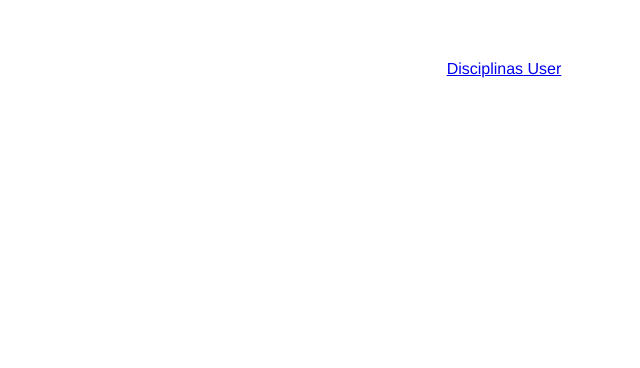
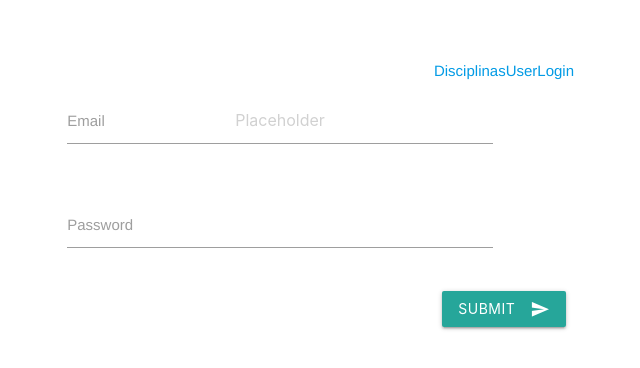
Before and after one commit to alanberns/CDVE, a Vue app in the folder portal/: page /login in a window 1280 px wide. Before the commit this address had no page. Shown: the top 368 px of the page, without its empty margins (136-776 px from the left). Built offline with nearby package versions, Linux system fonts and the light colour scheme.

Commit message:
feat: portal login obtiene token

```diff
--- a/portal/package.json
+++ b/portal/package.json
@@ -10,6 +10,8 @@
   "dependencies": {
     "axios": "^1.1.3",
     "core-js": "^3.8.3",
+    "material-design-icons-iconfont": "^6.7.0",
+    "materialize-css": "^1.0.0-rc.2",
     "vue": "^3.2.13",
     "vue-router": "^4.1.6"
   },
--- a/portal/src/App.vue
+++ b/portal/src/App.vue
@@ -1,16 +1,16 @@
 <template>
-<div id="app">
-  <router-link to="/disciplinas">Disciplinas</router-link>
-  <router-link to="/user"> User</router-link>
-  <router-view></router-view>
-</div>
+  <div id="app">
+    <router-link to="/disciplinas">Disciplinas</router-link>
+    <router-link to="/user">User</router-link>
+    <router-link to="/Login">Login</router-link>
+    <router-view></router-view>
+  </div>
 </template>
 
 <script>
-
 export default {
-  name: 'App',
-}
+  name: "App",
+};
 </script>
 
 <style>
--- a/portal/src/components/Disciplinas.vue
+++ b/portal/src/components/Disciplinas.vue
@@ -31,7 +31,7 @@
 
     axios
       .get(url)
-        .then((response => (this.disciplinas = response.data)))
+      .then((response) => (this.disciplinas = response.data))
       .catch((error) => console.log(error));
   },
 };
--- /dev/null
+++ b/portal/src/components/Login.vue
@@ -0,0 +1,73 @@
+<template>
+  <div class="container center-align">
+    <div class="row">
+      <form @submit.prevent="login" class="col s12 center-align">
+        <div class="row center-align">
+          <div class="input-field col s6 center-align">
+            <input
+              placeholder="Placeholder"
+              id="first_name"
+              type="text"
+              class="validate center-align"
+              v-model="user"
+            />
+            <label for="first_name">Email</label>
+          </div>
+        </div>
+        <div class="row center-align">
+          <div class="input-field col s6 center-align">
+            <input
+              id="password"
+              type="password"
+              class="validate center-align"
+              v-model="password"
+            />
+            <label for="password">Password</label>
+          </div>
+        </div>
+        <button
+          class="btn waves-effect waves-light"
+          type="submit"
+          name="action"
+        >
+          Submit
+          <i class="material-icons right">send</i>
+        </button>
+      </form>
+    </div>
+  </div>
+  <p class="flow-text">{{ info }}</p>
+</template>
+
+<script>
+import axios from "axios";
+export default {
+  name: "Login",
+  data() {
+    return {
+      info: null,
+      user: "",
+      password: "",
+    };
+  },
+  methods: {
+    async login() {
+      await axios
+        .post(
+          "http://127.0.0.1:5000/api/login",
+          {},
+          {
+            auth: {
+              username: this.user,
+              password: this.password,
+            },
+          }
+        )
+        .then((response) => (this.info = response.data))
+        .catch((error) => console.log(error));
+    },
+  },
+};
+</script>
+
+<style></style>
--- a/portal/src/router.js
+++ b/portal/src/router.js
@@ -1,31 +1,35 @@
-import { createRouter, createWebHistory } from 'vue-router'
+import { createRouter, createWebHistory } from "vue-router";
 
 // Componentes
-import HelloWorld from './components/HelloWorld.vue'
-import Disciplinas from './components/Disciplinas.vue';
-import Usuario from './components/Usuario.vue'
-
+import HelloWorld from "./components/HelloWorld.vue";
+import Disciplinas from "./components/Disciplinas.vue";
+import Usuario from "./components/Usuario.vue";
+import Login from "./components/Login.vue";
 // definir objeto rutas
 const routes = [
-    {
-        path: '/',
-        name: 'Home',
-        component: HelloWorld
-    },
-    {
-        path: '/disciplinas',
-        component: Disciplinas
-    },
-    {
-        path: '/user',
-        component: Usuario
-    }
-]
+  {
+    path: "/",
+    name: "Home",
+    component: HelloWorld,
+  },
+  {
+    path: "/disciplinas",
+    component: Disciplinas,
+  },
+  {
+    path: "/user",
+    component: Usuario,
+  },
+  {
+    path: "/login",
+    component: Login,
+  },
+];
 
 // crear objeto rutas
 const router = createRouter({
   history: createWebHistory(),
-  routes
-})
+  routes,
+});
 
-export default router
+export default router;
```
Also changed, not shown: portal/src/components/HelloWorld.vue (+4 -4 lines), portal/src/main.js (+6 -5 lines), 1 other file (tests, documents, lock files or other folders). Lines whose indentation alone changed are shown as unchanged.
